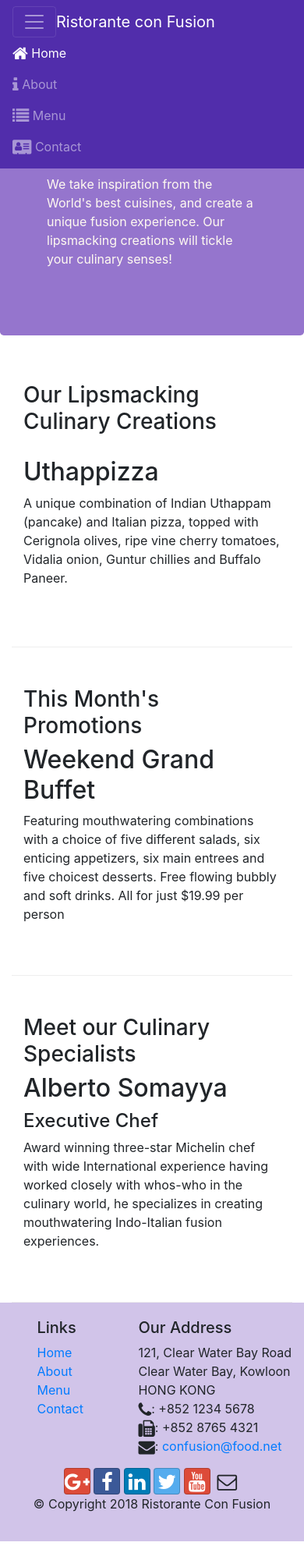
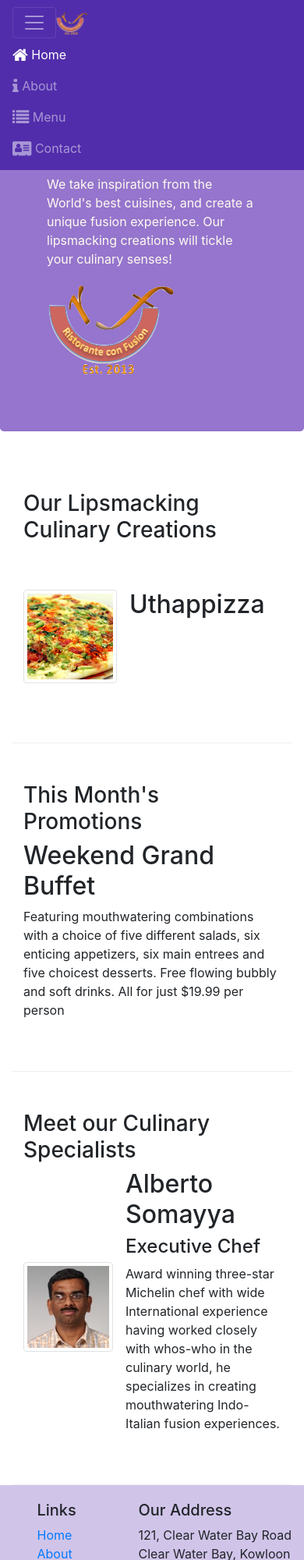
Before and after one commit to sivasai1412/bootstrap, a website: page index.html in a window 390 px wide. Shown: the top 2000 px of the page at 78% size. Before the commit the page ends 1976 px from the top, so only its background shows below. Drawn offline with nearby package versions, Linux system fonts and the light colour scheme.

Commit message:
images and media

```diff
--- a/index.html
+++ b/index.html
@@ -22,7 +22,7 @@
                 <span class="navbar-toggler-icon"></span>
 
             </button>
-            <a class="navbar-brand mr-auto" href="#">Ristorante con Fusion</a>
+            <a class="navbar-brand mr-auto" href="#"><img src="img/logo.png" height="30" width="41"></a>
             <div class="collase navbar-collapse" id="Navbar">
                 <ul class="navbar-nav mr-auto">
                       <li class="nav-item active"><a class="nav-link" href="#"><span class="fa fa-home fa-lg"></span> Home</a></li>
@@ -40,7 +40,8 @@
                     <h1>Ristorante con Fusion</h1>
                     <p>We take inspiration from the World's best cuisines, and create a unique fusion experience. Our lipsmacking creations will tickle your culinary senses!</p>
                 </div>
-                <div class="col-12 col-sm">
+                <div class="col-12 col-sm align-self-center">
+                    <img src="img/logo.png" class="img-fluid">
                 </div>
             </div>
         </div>
@@ -52,8 +53,13 @@
                 <h3>Our Lipsmacking Culinary Creations</h3>
             </div>
             <div class="col col-sm order-sm-first col-md">
-                <h2>Uthappizza</h2>
-                <p>A unique combination of Indian Uthappam (pancake) and Italian pizza, topped with Cerignola olives, ripe vine cherry tomatoes, Vidalia onion, Guntur chillies and Buffalo Paneer.</p>
+                <div class="media">
+                    <img class="d-flex mr-3 img-thumbnail align-self-center" src="img/uthappizza.png" alt="uthappizza">
+                    <div class="media-body">
+                        <h2 class="mt-0">Uthappizza</h2>
+                        <p class="d-none d-sm-block">A unique combination of Indian Uthappam (pancake) and Italian pizza, topped with Cerignola olives, ripe vine cherry tomatoes, Vidalia onion, Guntur chillies and Buffalo Paneer.</p>
+                    </div>
+                </div>
             </div>
         </div>
 
@@ -73,9 +79,15 @@
                 <h3>Meet our Culinary Specialists</h3>
             </div>
             <div class="col col-sm order-sm-first col-md">
-                <h2>Alberto Somayya</h2>
-                <h4>Executive Chef</h4>
-                <p>Award winning three-star Michelin chef with wide International experience having worked closely with whos-who in the culinary world, he specializes in creating mouthwatering Indo-Italian fusion experiences. </p>
+                <div class="media">
+                    <img class="d-flex mr-3 img-thumbnail align-self-center" src="img/alberto.png" alt="alberto">
+                    <div class="media-body">
+                        <h2 class="mt-0">Alberto Somayya</h2>
+                        <h4>Executive Chef</h4>
+                        <p>Award winning three-star Michelin chef with wide International experience having worked closely with whos-who in the culinary world, he specializes in creating mouthwatering Indo-Italian fusion experiences. </p>
+                    </div>
+                </div>
+
             </div>
         </div>
     </div>
```
Also changed, not shown: aboutus.html (+3 -2 lines), contactus.html (+3 -2 lines), img/alberto.png (added), img/buffet.png (added), img/logo.png (added), img/uthappizza.png (added), 1 other file.
